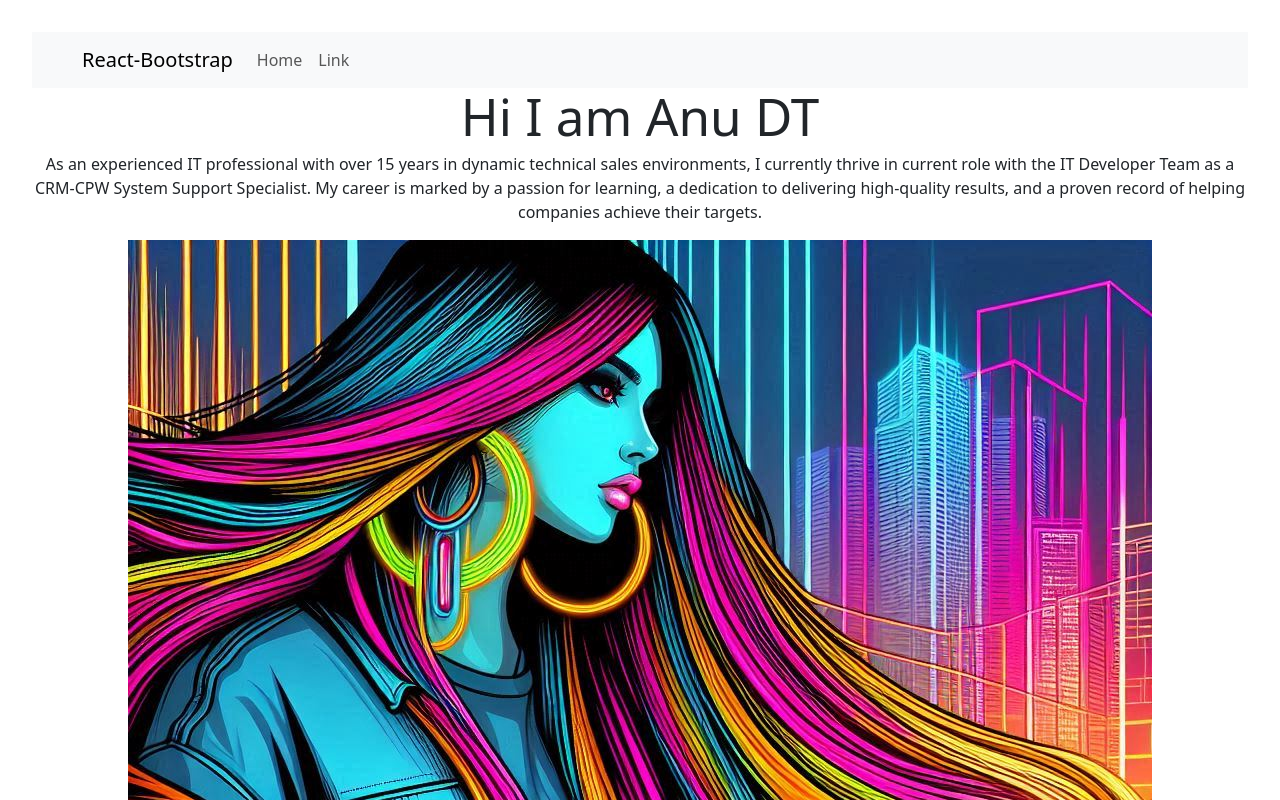
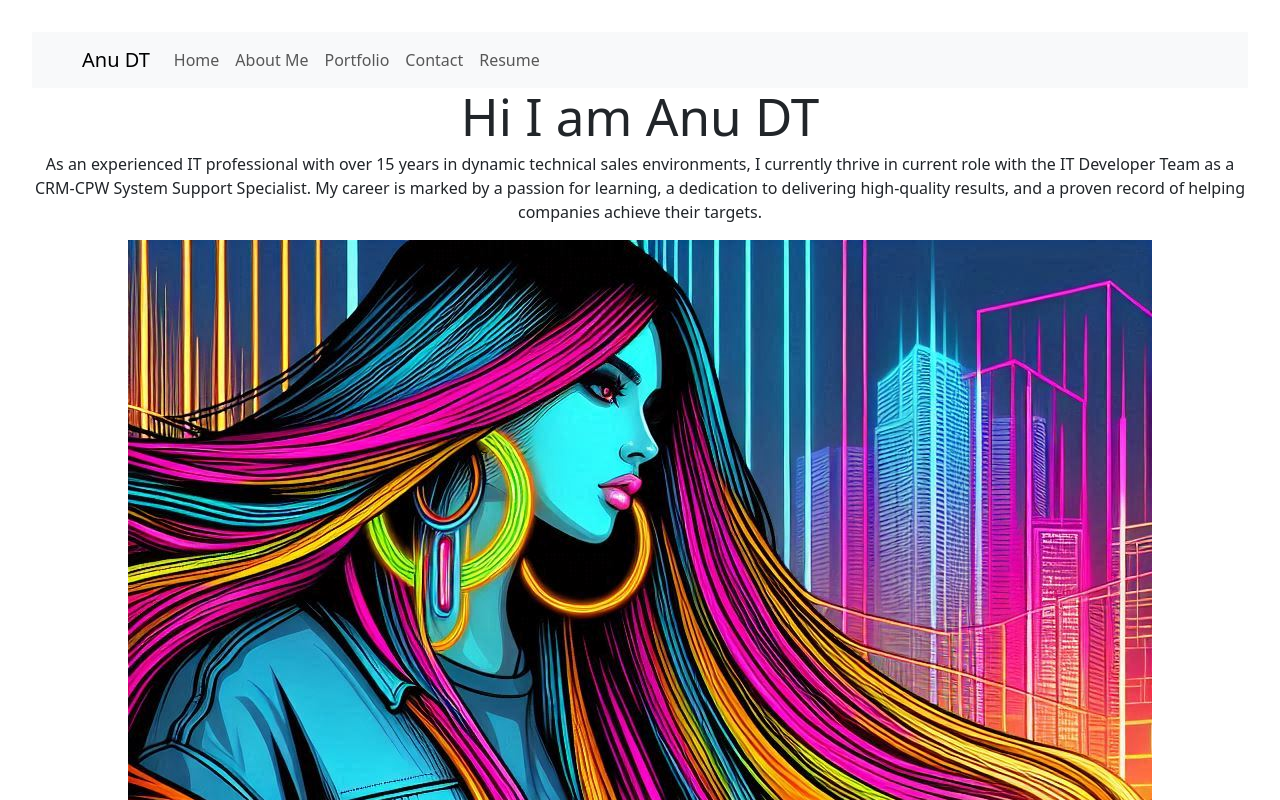
Before and after one commit to ANUDT/portfolioweek20, a React (Vite) app: page / in a window 1280 px wide. Shown: the top 800 px of the page. Built offline with nearby package versions, Linux system fonts and the light colour scheme.

Commit message:
header components setting

```diff
--- a/src/components/header.jsx
+++ b/src/components/header.jsx
@@ -6,12 +6,15 @@ function Header() {
   return (
     <Navbar expand="lg" className="bg-body-tertiary">
       <Container>
-        <Navbar.Brand href="#home">React-Bootstrap</Navbar.Brand>
+        <Navbar.Brand href="#home">Anu DT</Navbar.Brand>
         <Navbar.Toggle aria-controls="basic-navbar-nav" />
         <Navbar.Collapse id="basic-navbar-nav">
           <Nav className="me-auto">
-            <Nav.Link href="#home">Home</Nav.Link>
-            <Nav.Link href="#link">Link</Nav.Link>
+            <Nav.Link href="/">Home</Nav.Link>
+            <Nav.Link href="/aboutme">About Me</Nav.Link>
+            <Nav.Link href="/portfolio">Portfolio</Nav.Link>
+            <Nav.Link href="/contact">Contact</Nav.Link>
+            <Nav.Link href="/resume">Resume</Nav.Link>
           </Nav>
         </Navbar.Collapse>
       </Container>
@@ -20,3 +23,25 @@ function Header() {
 }
 
 export default Header;
+
+// THEN I am presented with the developer's name and navigation with titles corresponding to different sections of the portfolio
+// WHEN I view the navigation titles
+// THEN I am presented with the titles About Me, Portfolio, Contact, and Resume, and the title corresponding to the current section is highlighted
+// WHEN I click on a navigation title
+// THEN the browser URL changes and I am presented with the corresponding section below the navigation and that title is highlighted
+// WHEN I load the portfolio the first time
+// THEN the About Me title and section are selected by default
+// WHEN I am presented with the About Me section
+// THEN I see a recent photo or avatar of the developer and a short bio about them
+// WHEN I am presented with the Portfolio section
+// THEN I see titled images of six of the developer’s applications with links to both the deployed applications and the corresponding GitHub repositories
+// WHEN I am presented with the Contact section
+// THEN I see a contact form with fields for a name, an email address, and a message
+// WHEN I move my cursor out of one of the form fields without entering text
+// THEN I receive a notification that this field is required
+// WHEN I enter text into the email address field
+// THEN I receive a notification if I have entered an invalid email address
+// WHEN I am presented with the Resume section
+// THEN I see a link to a downloadable resume and a list of the developer’s proficiencies
+// WHEN I view the footer
+// THEN I am presented with text or icon links to the developer’s GitHub and LinkedIn profiles, and their profile on a third platform (Stack Overflow, Twitter)
```
